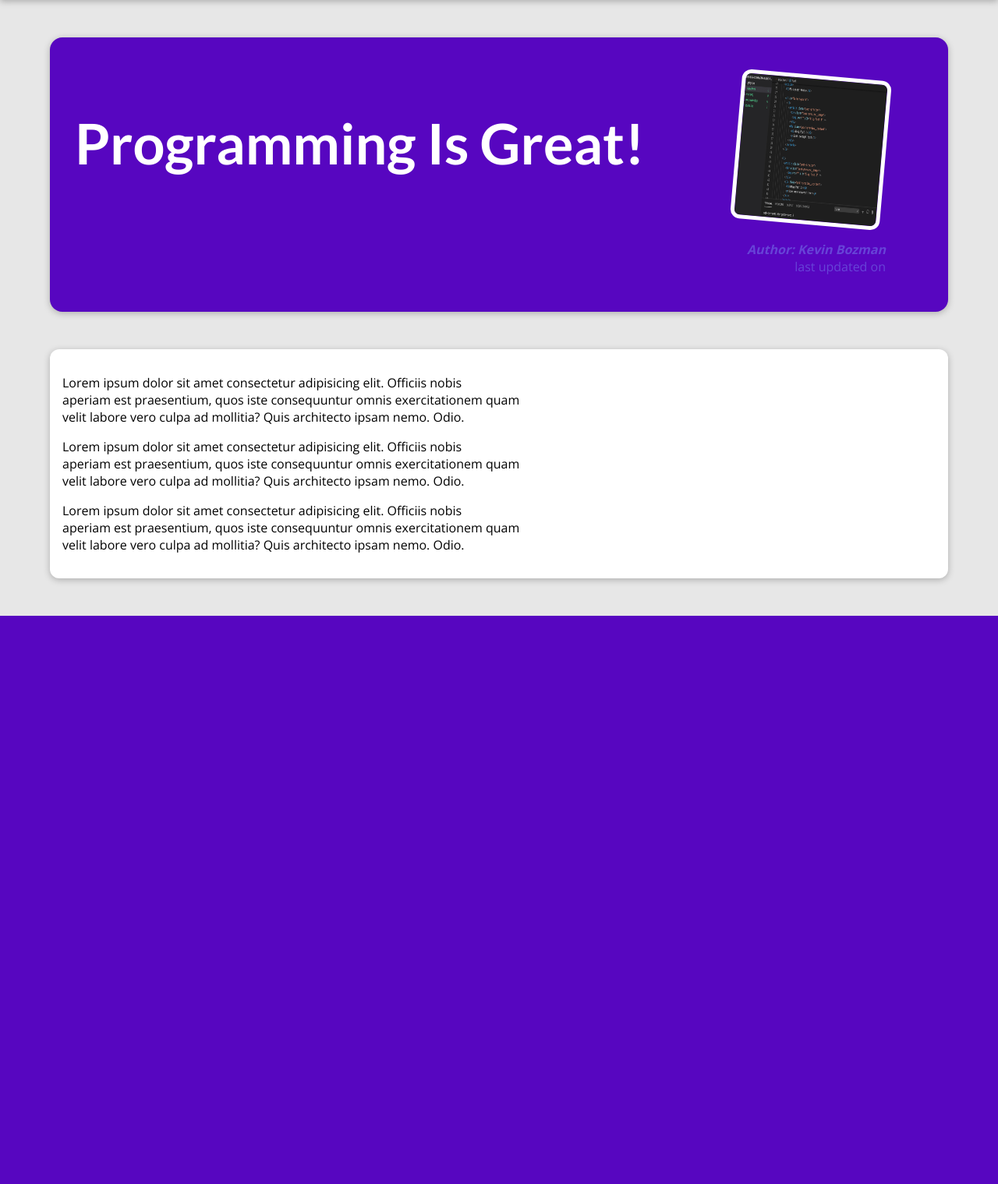
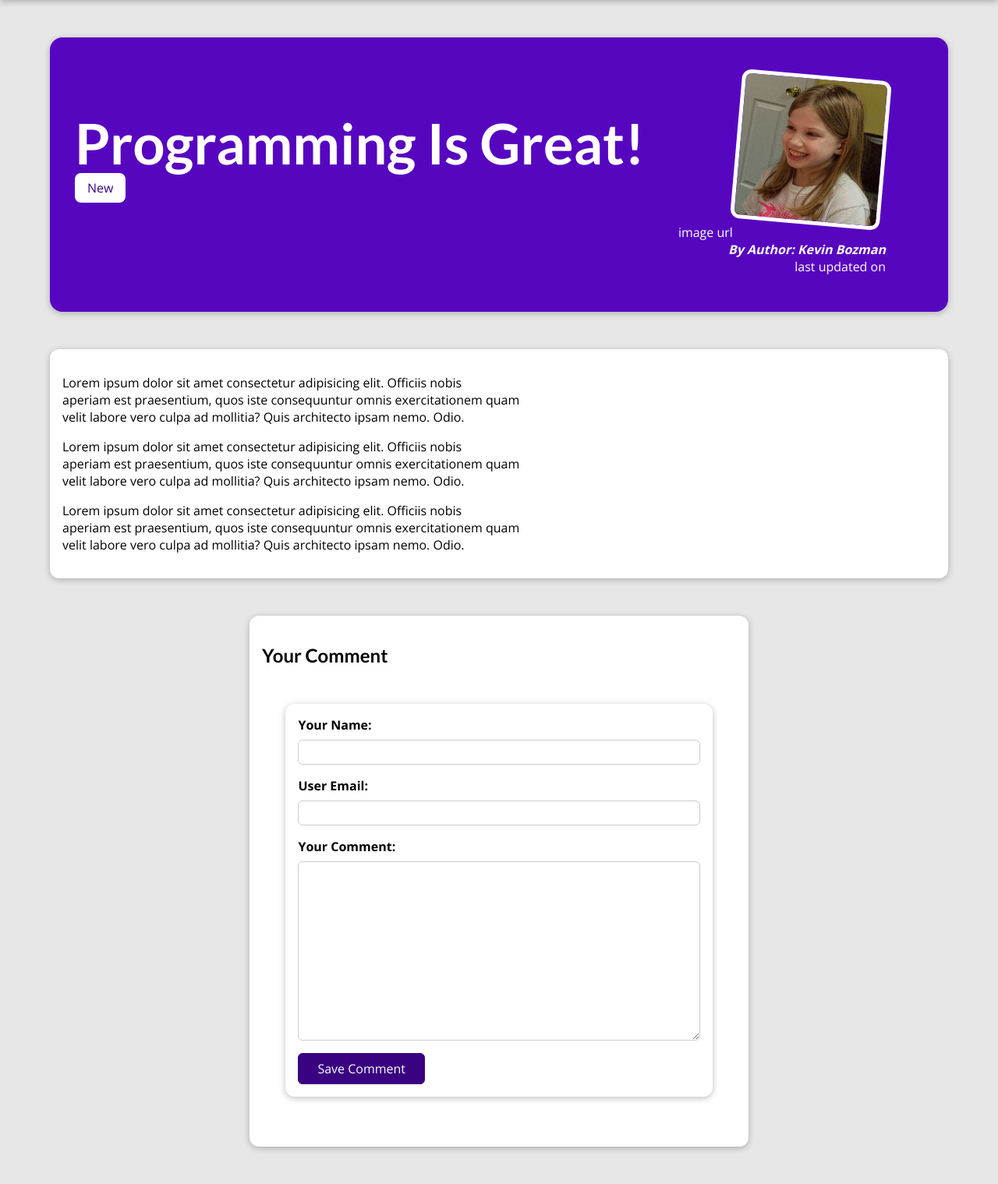
Before and after one commit to kevboz/Blog, a Django app: a page that uses my_site/blog/templates/blog/post-detail.html in a window 1280 px wide. Shown: the part 80-1599 px from the top of the page at 78% size. Before the commit the page ends 870 px from the top, so only its background shows below. Run offline with Django 5.2, Linux system fonts and the light colour scheme; data comes from the database, SQL or seed files in the repository.

Commit message:
adding comments section

```diff
--- a/my_site/blog/admin.py
+++ b/my_site/blog/admin.py
@@ -6,7 +6,7 @@
 
 
 class PostAdmin(admin.ModelAdmin):
-    list_filter = ("author", "tag", "post_date",)
+    list_filter = ("author", "post_date",)
     list_display = ("title", "post_date", "author",)
     prepopulated_fields = {"slug": ("title",)}
 
--- /dev/null
+++ b/my_site/blog/forms.py
@@ -0,0 +1,14 @@
+from django import forms
+from .models import Comment
+
+class CommentForm(forms.ModelForm):
+    class Meta:
+        model = Comment
+        #fields = ["user_name", "user_email", "text"]
+        #or do the exclude
+        exclude = ["post"]
+        labels = {
+            "user_email" : "User Email",
+            "user_name" : "Your Name",
+            "text": "Your Comment"
+        }
--- a/my_site/blog/static/blog/post-detail.css
+++ b/my_site/blog/static/blog/post-detail.css
@@ -22,6 +22,7 @@
 #summary h2 {
   color: white;
   font-size: 4.5rem;
+  margin-bottom: 0.25rem;
 }
 
 #summary article {
@@ -31,7 +32,7 @@
   padding: 1rem 2rem;
   border-radius: 12px;
   text-align: right;
-    color: rgb(103, 68, 215);
+  color: white;
 }
 
 #summary article img {
@@ -47,8 +48,32 @@
   font-weight: bold;
 }
 
+#summary a {
+  color: white;
+  text-decoration: none;
+}
+
 #summary time {
   font-weight: bold;
+}
+
+#read-later {
+  margin: 2rem 0;
+}
+
+#read-later button {
+  background-color: transparent;
+  border: 1px solid white;
+  padding: 0.5rem 2rem;
+  font: inherit;
+  color: white;
+  cursor: pointer;
+}
+
+#read-later button:hover,
+#read-later button:active {
+  background-color: white;
+  color: #390281;
 }
 
 main {
@@ -60,3 +85,120 @@
   border-radius: 12px;
   box-shadow: 0 2px 8px rgba(0, 0, 0, 0.25);
 }
+
+.tag {
+  background-color: white;
+  color: #390281;
+  padding: 0.5rem 1rem;
+  border-radius: 8px;
+}
+
+#comment-form {
+  margin: 3rem auto;
+  width: 90%;
+  max-width: 40rem;
+  border-radius: 12px;
+  background-color: white;
+  box-shadow: 0 2px 8px rgba(0, 0, 0, 0.25);
+  padding: 1rem;
+}
+
+#comment-form button {
+  font: inherit;
+  background-color: #390281;
+  color: white;
+  border: 1px solid #390281;
+  padding: 0.5rem 1.5rem;
+  border-radius: 6px;
+  cursor: pointer;
+}
+
+#comment-form button:hover,
+#comment-form button:active {
+  background-color: #4f0ba7;
+  border-color: #4f0ba7;
+}
+
+.form-control {
+  margin-bottom: 1rem;
+}
+
+.form-control label {
+  font-weight: bold;
+  margin-bottom: 0.5rem;
+  display: block;
+}
+
+.form-control input,
+.form-control textarea {
+  display: block;
+  width: 100%;
+  font: inherit;
+  padding: 0.25rem;
+  border-radius: 6px;
+  border: 1px solid #ccc;
+}
+
+.errorlist {
+  list-style: none;
+  margin: 0.5rem 0;
+  padding: 0;
+  color: #d6000b;
+}
+
+.invalid label {
+  color: #d6000b;
+}
+
+.invalid input,
+.invalid textarea {
+  border-color: #d6000b;
+  background-color: #ffe6e7;
+}
+
+#alert {
+  margin: 8rem auto 3rem auto;
+  border: 1px solid #d6000b;
+  background-color: #ffe6e7;
+  padding: 1rem;
+  width: 90%;
+  max-width: 40rem;
+}
+
+#alert a {
+  text-decoration: none;
+  border: 1px solid #d6000b;
+  background-color: #d6000b;
+  color: white;
+  padding: 0.25rem 1.5rem;
+  border-radius: 6px;
+}
+
+#comments {
+  margin: 3rem auto;
+  width: 90%;
+  max-width: 60rem;
+  border-radius: 12px;
+  background-color: white;
+  box-shadow: 0 2px 8px rgba(0, 0, 0, 0.25);
+  padding: 1rem 2rem;
+}
+
+#comments ul {
+  list-style: none;
+  margin: 0;
+  padding: 0;
+}
+
+#comments li {
+  margin-bottom: 1rem;
+  border-bottom: 2px solid #ccc;
+}
+
+#comments li:last-of-type {
+  border-bottom: none;
+}
+
+#comments h2 {
+  color: #464646;
+}
--- a/my_site/blog/templates/blog/includes/post.html
+++ b/my_site/blog/templates/blog/includes/post.html
@@ -2,10 +2,10 @@
 <li>
     <article class="post">
         <a href="{% url "post_detail_page" post.slug %}">
-            <img src="{% static "blog/images/"|add:post.image_name %}" alt="{{ post.title }}">
+            <img src="{{ post.image.url }}" alt="{{ post.title }}">
             <div class="post__content">
                 <h3> {{ post.title }}</h3>
-                <p> {{post.excerpt}}</p>
+                <p>  {{post.excerpt}}</p>
             </div>
         </a>
     </article>
--- a/my_site/blog/templates/blog/index.html
+++ b/my_site/blog/templates/blog/index.html
@@ -30,7 +30,7 @@
         <h2>Latest Posts</h2>
     </header>
     <ul>
-        {%for post in posts%}
+        {%for post in posts %}
             {% include "blog/includes/post.html" %}
         {% endfor %}
     </ul>
--- a/my_site/blog/templates/blog/post-detail.html
+++ b/my_site/blog/templates/blog/post-detail.html
@@ -13,16 +13,37 @@
 
 <section id="summary">
     <h2>{{ post.title}}</h2>
+    <div>
+    {% for tag in post_tags %}
+        <span class="tag"> {{ tag.caption}} </span>
+    {%  endfor %}
+
+    </div>
     <article>
-
-        <img src="{% static "blog/images/"|add:post.image_name %}" alt= {{post.title}} />
-        <address>Author: {{ post.author|title }}</address>
+        image url
+        <img src="{{post.image.url}}" alt= {{post.title}} />
+        <address>By <a href="mailto:{{post.author.email_address}} ">Author: {{ post.author|title }}</a> </address>
         <div>last updated on <time>{{post.date|date:"D d M Y"}}</time></div>
     </article>
 </section>
 
 <main>
-    {{ post.context|linebreaks }}
+    {{ post.content|linebreaks }}
+</main>
 
-</main>
+<section id = "comment-form">
+    <h2>Your Comment</h2>
+    <form action="{% url "post_detail_page" post.slug %}" method="POST" id="comment-form">
+        {% csrf_token %}
+        {% for form_field in comment_form %}
+            <div class="form-control">
+                {{ form_field.label_tag }}
+                {{ form_field }}
+                {{ form_field.errors }}
+
+            </div>
+        {% endfor %}
+        <button> Save Comment </button>
+    </form>
+</section>
 {% endblock%}
--- a/my_site/blog/urls.py
+++ b/my_site/blog/urls.py
@@ -2,7 +2,7 @@
 from . import views
 
 urlpatterns = [
-    path('', views.starting_page, name='starting-page'),
-    path('posts', views.posts, name='posts_page'),
-    path('posts/<slug:slug>', views.post_detail, name='post_detail_page'),
+    path('', views.starting_page.as_view(),name="starting-page"),
+    path('posts', views.AllPostsView.as_view(), name='posts_page'),
+    path('posts/<slug:slug>', views.SinglePostView.as_view(), name='post_detail_page')
 ]
--- a/my_site/blog/views.py
+++ b/my_site/blog/views.py
@@ -1,28 +1,130 @@
 from django.shortcuts import render, get_object_or_404
+from django.http import HttpResponseRedirect
 from .models import Post
+from django.views.generic import ListView, DetailView
+from .forms import CommentForm
+from django.views import View
+from django.urls import reverse
 
 
 
-# Create your views here.
-def starting_page(request):
-    latest_posts = Post.objects.all().order_by("-post_date")[:3]
-    return render(request, "blog/index.html", {
-        "posts": latest_posts
-    })
 
 
-def posts(request):
-    all_posts = Post.objects.all()
-    return render(request, "blog/all-post.html", {
-        "all_posts": all_posts
-    })
+class starting_page(ListView):
+    template_name = "blog/index.html"
+    model = Post
+    ordering = ["-post_date"] # can add more ordering fields into this list
+    context_object_name = "posts" # used so we can rename this object. normally this object is called "object" by default. This way we can call it "posts" in the html page
+
+    def get_queryset(self):
+        queryset = super().get_queryset()
+        data = queryset[:3]
+        return data
+
+# Create your views here.
+# replaced with the above class view
+# def starting_page(request):
+#     latest_posts = Post.objects.all().order_by("-post_date")[:3]
+#     return render(request, "blog/index.html", {
+#         "posts": latest_posts
+#     })
 
 
-def post_detail(request, slug):
-    #identified_post = Post.objects.get(slug=slug) ## use this or
-    identified_post = get_object_or_404(Post, slug=slug)
-    print (slug)
-    print (identified_post)
-    return render(request, "blog/post-detail.html", {
-        "post": identified_post
-    })
+
+class AllPostsView(ListView):
+    template_name = "blog/all-post.html"
+    model = Post
+    ordering = ["-post_date"]
+    context_object_name = "all_posts" # used so we can rename this object. normally this object is called "object" by default. This way we can call it "posts" in the html page
+
+    # #the below isn't needed cause we aren't doing anything fancy. No Need to override it
+    # def get_queryset(self):
+    #     queryset = super().get_queryset()
+    #     return queryset
+
+
+# def posts(request):
+#     all_posts = Post.objects.all()
+#     return render(request, "blog/all-post.html", {
+#         "all_posts": all_posts
+#     })
+
+
+class SinglePostView(View):
+
+    def get(self, request, slug):
+        post = Post.objects.get(slug=slug)
+        context = {
+            "post": post,
+            "post_tags": post.tags.all(),
+            "comment_form" : CommentForm()
+        }
+        return render(request, "blog/post-detail.html", context)
+
+    def post(self, request, slug):
+        comment_form = CommentForm(request.POST)
+        post = Post.objects.get(slug=slug)
+
+        #save the post if it is valid
+        if comment_form.is_valid():
+            comment = comment_form.save(commit=False) # don't save to DB but create an object
+            comment.post = post #save the new post object
+            comment.save()
+            HttpResponseRedirect(reverse("post_detail_page", args=[slug])) #redirect to the same page so we can view the comment we just add
+            #this will issue a get request and load us on the right page. The slug is passed as part of the HTTP POST
+
+        #form isn't valid. We need to load it and show the errors
+        #Post = Post.objects.get(slug=slug)
+        context = {
+            "post": post,
+            "post_tags": post.tags.all(),
+            "comment_form" : comment_form
+        }
+        return render(request, "blog/post-detail.html",context)
+
+
+
+
+
+    # def get_context_data(self, **kwargs):
+    #     context =  super().get_context_data(**kwargs)
+
+    #     #use the below to all an additional field to the data. This
+    #     #this will get all post tags as part of the post object
+    #     context["post_tags"] = self.object.tag.all()
+    #     context["comment_form"] = CommentForm() # adds the comment form into our context so we can pass it along
+    #     return context
+
+
+
+
+#the below works but it doesn't accept a post
+
+# class PostDetailView(DetailView):
+#     # because the URLs file is setup to use the slug. The detailsview will
+#     # automatically search for it using the primary key. It will also give a 404 if
+#     # it doesn't find the record
+#     #  path('posts/<slug:slug>', views.PostDetailView.as_view(), name='post_detail_page'),
+
+#     template_name = "blog/post-detail.html"
+#     model = Post
+#     def get_context_data(self, **kwargs):
+#         context =  super().get_context_data(**kwargs)
+
+#         #use the below to all an additional field to the data. This
+#         #this will get all post tags as part of the post object
+#         context["post_tags"] = self.object.tag.all()
+#         context["comment_form"] = CommentForm() # adds the comment form into our context so we can pass it along
+#         return context
+
+
+
+# def post_detail(request, slug):
+#     #identified_post = Post.objects.get(slug=slug) ## use this or
+#     identified_post = get_object_or_404(Post, slug=slug)
+
+#     return render(request, "blog/post-detail.html", {
+#         "post": identified_post,
+#         "post_tags": identified_post.tag.all()
+
+#     })
--- a/my_site/my_site/settings.py
+++ b/my_site/my_site/settings.py
@@ -129,3 +129,5 @@
 # https://docs.djangoproject.com/en/5.1/ref/settings/#default-auto-field
 
 DEFAULT_AUTO_FIELD = 'django.db.models.BigAutoField'
+MEDIA_ROOT = BASE_DIR / "uploads"
+MEDIA_URL = "/uploads_MEDIA_URL/"
--- a/my_site/my_site/urls.py
+++ b/my_site/my_site/urls.py
@@ -16,8 +16,10 @@
 """
 from django.contrib import admin
 from django.urls import path,include
+from django.conf.urls.static import static
+from django.conf import settings
 
 urlpatterns = [
     path('admin/', admin.site.urls),
     path("", include("blog.urls"))
-]
+ ] + static(settings.MEDIA_URL, document_root = settings.MEDIA_ROOT)
```
Also changed, not shown: my_site/blog/models.py (+10 -3 lines), my_site/blog/migrations/0002_remove_post_image_name_post_image.py (added), my_site/blog/migrations/0003_comment.py (added), my_site/blog/migrations/0004_rename_context_post_content_rename_tag_post_tags.py (added), my_site/db.sqlite3, my_site/uploads/posts/466380157_980196580816365_127024646559657558_n.jpg (added), my_site/uploads/posts/Vivian.PNG (added), my_site/uploads/posts/bug.PNG (added). Lines whose indentation alone changed are shown as unchanged.
